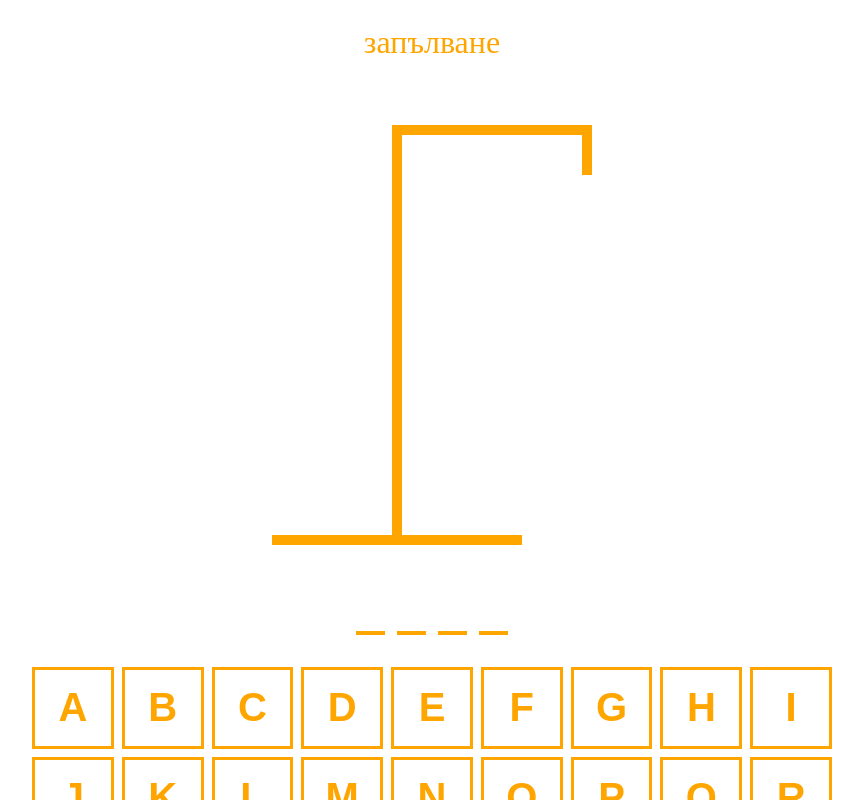
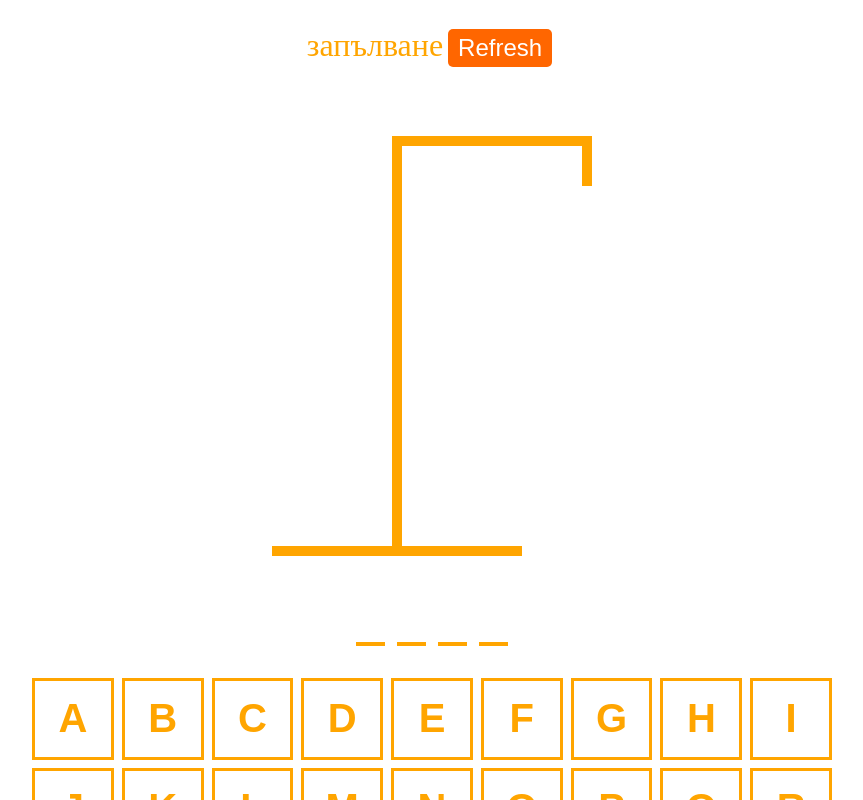
Before and after one commit to NinaNikolova/react-hangman-main, a React (Vite) app: page / in a window 1280 px wide. Shown: the top 800 px of the page, without its empty margins (208-1071 px from the left). Built offline with nearby package versions, Linux system fonts and the light colour scheme.

Commit message:
corrected button

```diff
--- a/src/App.tsx
+++ b/src/App.tsx
@@ -82,7 +82,26 @@ function App() {
         padding: "1rem"
       }}
     >
-      <div style={{ color: 'orange', fontSize: "2rem" }}>{wordToShow}</div>
+      <div style={{ color: 'orange', fontSize: "2rem" }}>{wordToShow}
+        <button
+          onClick={() => window.location.reload()}
+          style={{
+            margin: "5px",
+            padding: "5px 10px",
+            fontSize: "1.5rem",
+            backgroundColor: "#ff6600",
+            color: "white",
+            border: "none",
+            borderRadius: "5px",
+            cursor: "pointer",
+            transition: "background-color 0.3s ease",
+          }}
+          onMouseOver={(e) => (e.currentTarget.style.backgroundColor = "#e65c00")}
+          onMouseOut={(e) => (e.currentTarget.style.backgroundColor = "#ff6600")}
+        >
+          Refresh
+        </button>
+      </div>
       <div style={{ fontSize: "1rem", textAlign: "center" }}>
         {isWinner && "Winner! - Refresh to try again"}
         {isLoser && "Nice Try - Refresh to try again"}
--- a/src/HangmanDrawing.tsx
+++ b/src/HangmanDrawing.tsx
@@ -94,7 +94,9 @@ type HangmanDrawingProps = {
 export function HangmanDrawing({ numberOfGuesses }: HangmanDrawingProps) {
   return (
     <div style={{ position: "relative" }}>
-      {BODY_PARTS.slice(0, numberOfGuesses)}
+      {BODY_PARTS.slice(0, numberOfGuesses).map((part, index) => (
+        <div key={index}>{part}</div> // Add a unique key for each part
+      ))}
       <div
         style={{
           height: "50px",
```
